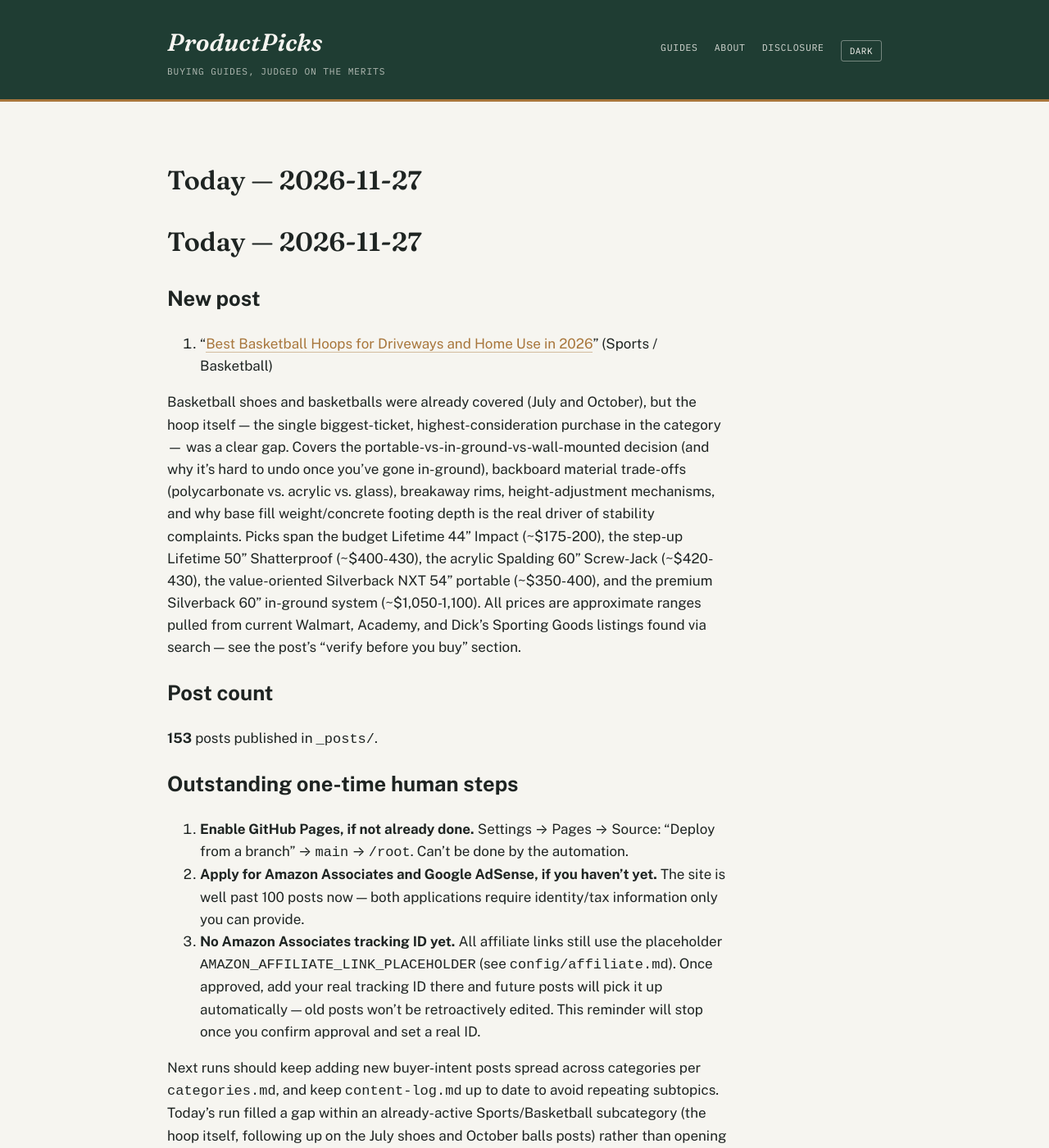
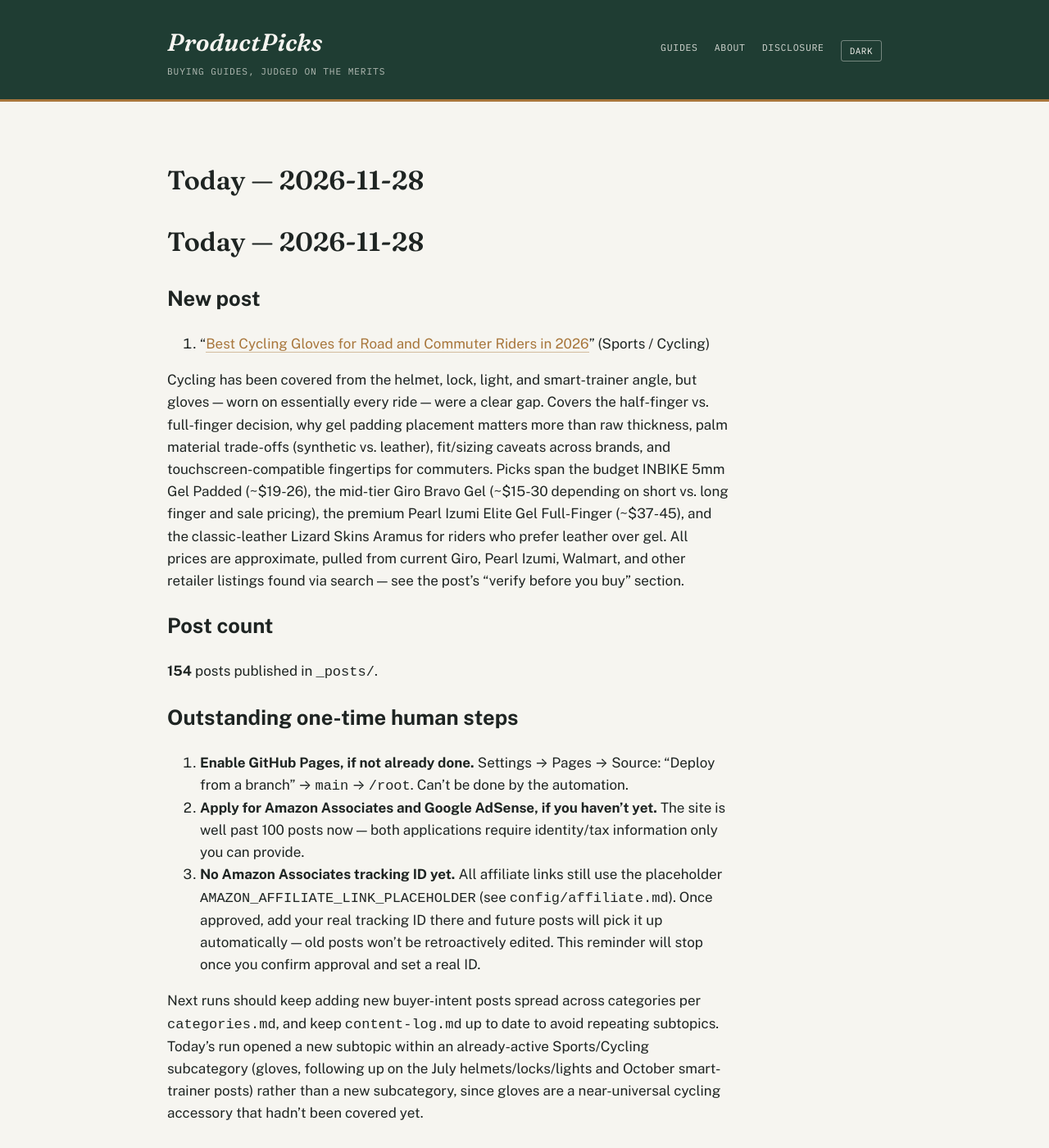
Before and after one commit to ajith198/ProductPicks, a Jekyll site: the page built from today.md, in a window 1280 px wide and 1400 px high. Shown: the whole window at 82% size. Built offline with Jekyll 4.4.1, drawn with Linux system fonts in a browser that asks for light colours; our own code applies the rules of GitHub Pages for plain Markdown files; some of the changed text lies outside the part shown.

Commit message:
daily: 2026-11-28 new post + log update

```diff
--- a/today.md
+++ b/today.md
@@ -1,14 +1,14 @@
-# Today — 2026-11-27
+# Today — 2026-11-28
 
 ## New post
 
-1. "[Best Basketball Hoops for Driveways and Home Use in 2026](/sports/buying-guides/best-basketball-hoops-for-driveways-and-home-use/)" (Sports / Basketball)
+1. "[Best Cycling Gloves for Road and Commuter Riders in 2026](/sports/buying-guides/best-cycling-gloves-for-road-and-commuter-riders/)" (Sports / Cycling)
 
-Basketball shoes and basketballs were already covered (July and October), but the hoop itself — the single biggest-ticket, highest-consideration purchase in the category — was a clear gap. Covers the portable-vs-in-ground-vs-wall-mounted decision (and why it's hard to undo once you've gone in-ground), backboard material trade-offs (polycarbonate vs. acrylic vs. glass), breakaway rims, height-adjustment mechanisms, and why base fill weight/concrete footing depth is the real driver of stability complaints. Picks span the budget Lifetime 44" Impact (~$175-200), the step-up Lifetime 50" Shatterproof (~$400-430), the acrylic Spalding 60" Screw-Jack (~$420-430), the value-oriented Silverback NXT 54" portable (~$350-400), and the premium Silverback 60" in-ground system (~$1,050-1,100). All prices are approximate ranges pulled from current Walmart, Academy, and Dick's Sporting Goods listings found via search — see the post's "verify before you buy" section.
+Cycling has been covered from the helmet, lock, light, and smart-trainer angle, but gloves — worn on essentially every ride — were a clear gap. Covers the half-finger vs. full-finger decision, why gel padding placement matters more than raw thickness, palm material trade-offs (synthetic vs. leather), fit/sizing caveats across brands, and touchscreen-compatible fingertips for commuters. Picks span the budget INBIKE 5mm Gel Padded (~$19-26), the mid-tier Giro Bravo Gel (~$15-30 depending on short vs. long finger and sale pricing), the premium Pearl Izumi Elite Gel Full-Finger (~$37-45), and the classic-leather Lizard Skins Aramus for riders who prefer leather over gel. All prices are approximate, pulled from current Giro, Pearl Izumi, Walmart, and other retailer listings found via search — see the post's "verify before you buy" section.
 
 ## Post count
 
-**153** posts published in `_posts/`.
+**154** posts published in `_posts/`.
 
 ## Outstanding one-time human steps
 
@@ -16,4 +16,4 @@ Basketball shoes and basketballs were already covered (July and October), but th
 2. **Apply for Amazon Associates and Google AdSense, if you haven't yet.** The site is well past 100 posts now — both applications require identity/tax information only you can provide.
 3. **No Amazon Associates tracking ID yet.** All affiliate links still use the placeholder `AMAZON_AFFILIATE_LINK_PLACEHOLDER` (see `config/affiliate.md`). Once approved, add your real tracking ID there and future posts will pick it up automatically — old posts won't be retroactively edited. This reminder will stop once you confirm approval and set a real ID.
 
-Next runs should keep adding new buyer-intent posts spread across categories per `categories.md`, and keep `content-log.md` up to date to avoid repeating subtopics. Today's run filled a gap within an already-active Sports/Basketball subcategory (the hoop itself, following up on the July shoes and October balls posts) rather than opening a new subcategory, since basketball has been covered on the player-gear side but not the single biggest purchase in the category.
+Next runs should keep adding new buyer-intent posts spread across categories per `categories.md`, and keep `content-log.md` up to date to avoid repeating subtopics. Today's run opened a new subtopic within an already-active Sports/Cycling subcategory (gloves, following up on the July helmets/locks/lights and October smart-trainer posts) rather than a new subcategory, since gloves are a near-universal cycling accessory that hadn't been covered yet.
```
Also changed, not shown: TODAY.md (+1 -1 lines), _posts/2026-11-28-best-cycling-gloves-for-road-and-commuter-riders.md (added, +54 -0 lines), content-log.md (+1 -0 lines).
